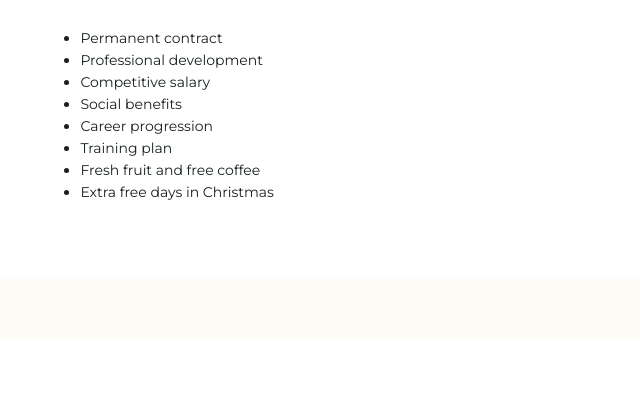
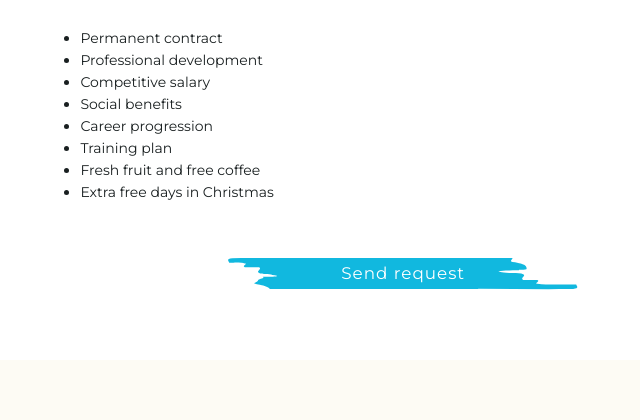
Before and after one commit to python-spain/PyConES-2018, a Django app: template web/templates/details/jobs/kernel-analytics-data-analyst.html in a window 1280 px wide. Shown: the part 1015-1435 px from the top of the page, without its empty margins (448-1088 px from the left). Before the commit the page ends 1215 px from the top, so only its background shows below. Run offline with Django 3.2, Linux system fonts and the light colour scheme; the template is opened without the code that fills it: most values are stand-ins (such as "Sample title", 1, 10 or a date in 2020); style sheets or scripts are compiled from the project's sources; some libraries are stand-ins or nearby versions.

Commit message:
issue #100

```diff
--- a/web/templates/details/jobs/kernel-analytics-data-analyst.html
+++ b/web/templates/details/jobs/kernel-analytics-data-analyst.html
@@ -58,5 +58,4 @@
     </ul>
 {% endblock %}
 
-{#{% block send_request_link %}mailto:{% endblock %}#}
-{% block send_request %}{% endblock %}
+{% block send_request_link %}mailto:jobs@kernel-analytics.com{% endblock %}
--- a/web/templates/details/jobs/kernel-analytics-data-engineer.html
+++ b/web/templates/details/jobs/kernel-analytics-data-engineer.html
@@ -64,5 +64,4 @@
     </ul>
 {% endblock %}
 
-{#{% block send_request_link %}mailto:{% endblock %}#}
-{% block send_request %}{% endblock %}
+{% block send_request_link %}mailto:jobs@kernel-analytics.com{% endblock %}
--- a/web/templates/details/jobs/kernel-analytics-data-scientist.html
+++ b/web/templates/details/jobs/kernel-analytics-data-scientist.html
@@ -80,5 +80,4 @@
     </ul>
 {% endblock %}
 
-{#{% block send_request_link %}mailto:{% endblock %}#}
-{% block send_request %}{% endblock %}
+{% block send_request_link %}mailto:jobs@kernel-analytics.com{% endblock %}
```
